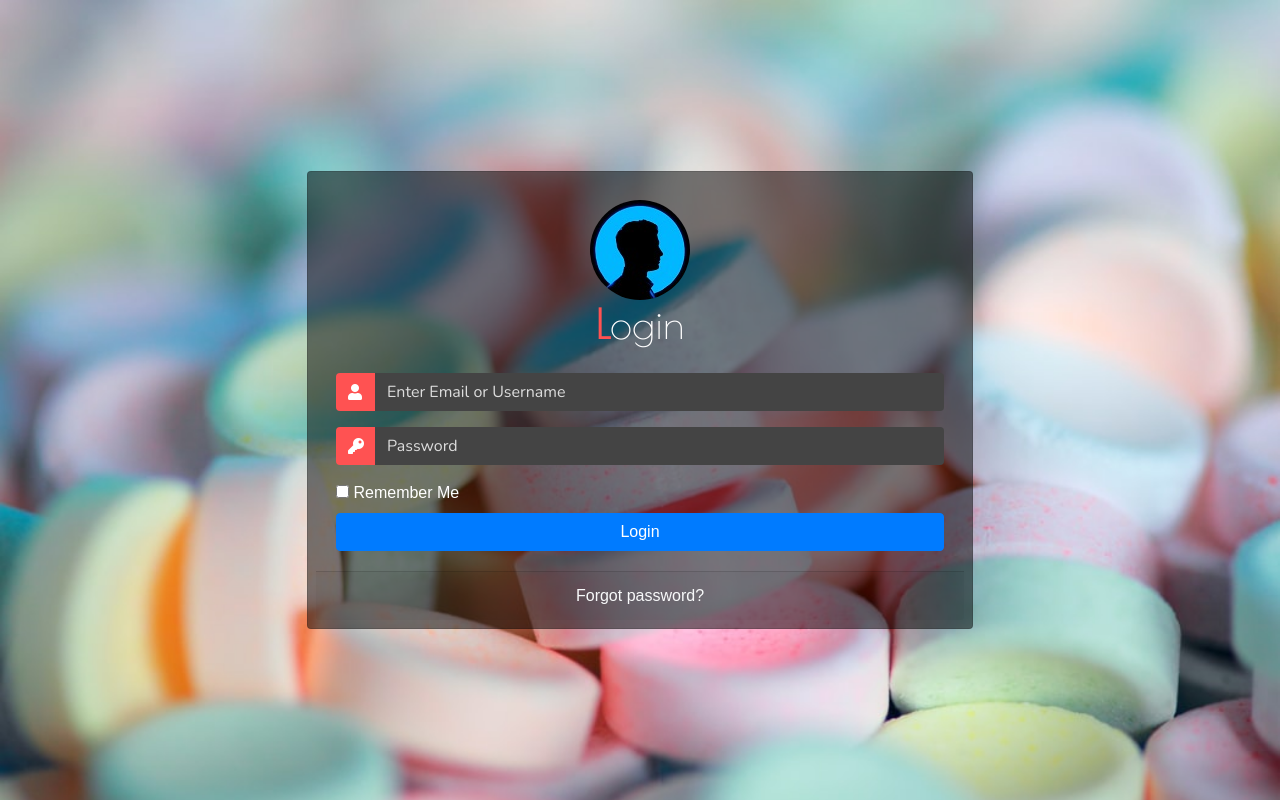
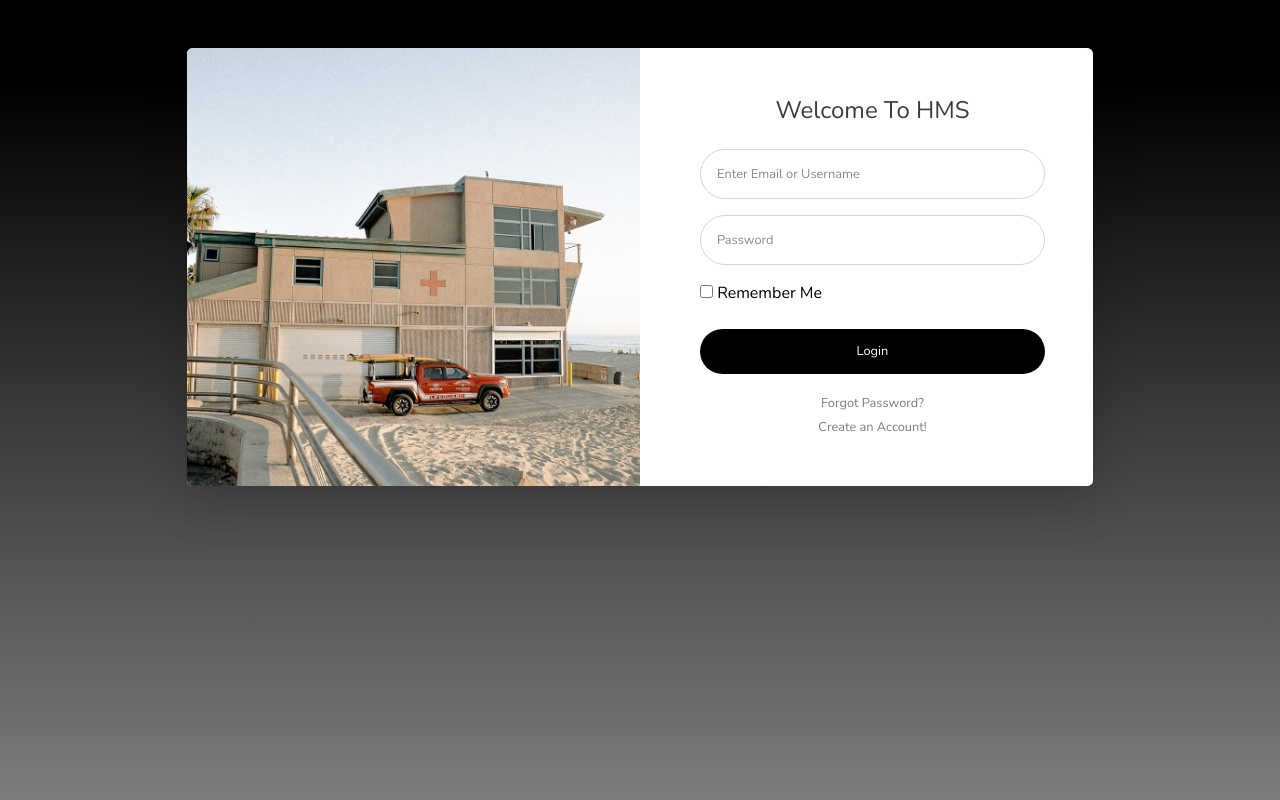
Before and after one commit to Kundananji/pharmacysystem, a PHP site: page /login in a window 1280 px wide. Run offline with PHP 8.4, Linux system fonts and the light colour scheme; some libraries are stand-ins or nearby versions; some web fonts are replaced.

Commit message:
Latest Changes

```diff
--- a/custom-scripts.php
+++ b/custom-scripts.php
@@ -4,6 +4,7 @@
 <script type="text/javascript" src="js/custom/menu.js?v=1673693203"></script>
 <script type="text/javascript" src="js/custom/privilege.js?v=1673693203"></script>
 <script type="text/javascript" src="js/custom/users.js?v=1673693203"></script>
+<script type="text/javascript" src="js/custom/medicines.js?v=1673693204"></script>
 <script>
   $(document).ready(()=>{
     <?php if(sizeof($_GET)<2){ ?>
--- a/login.php
+++ b/login.php
@@ -1,133 +1,96 @@
+<?php
+  session_start();include("config/database.php");include("config/authentication.php"); $authentication = new Authentication();$userLoggedIn = $authentication->isUserLoggedIn();$user = null;
+  if($userLoggedIn && isset($_SESSION['user_id'])){
+    $user = $authentication->getUserById($_SESSION['user_id']);
+    if($user!=null){
+      header("location: dashboard");
+    }
+  }
+  ?>
  <!DOCTYPE html>
-<html lang="en" dir="ltr">
+<html lang="en">
 <head>
   <meta charset="utf-8">
-    <title>Pharmacy Management - Login</title>
-    <link rel="stylesheet" href="bootstrap/css/bootstrap.min.css">
-		<script src="bootstrap/js/jquery.min.js"></script>
-		<script src="bootstrap/js/bootstrap.min.js"></script>
+  <meta http-equiv="X-UA-Compatible" content="IE=edge">
+  <meta name="viewport" content="width=device-width, initial-scale=1, shrink-to-fit=no">
+  <meta name="description" content="">
+  <meta name="author" content="">
+  <title>Login to HMS</title>
+  <?php
+   if($user!=null){
+    echo' <meta http-equiv="refresh" content="0;url=dashboard" />';
+   }
+   ?>
+  <!-- Custom fonts for this template-->
   <link href="vendor/fontawesome-free/css/all.min.css" rel="stylesheet" type="text/css">
-
-    <link rel="shortcut icon" href="images/icon.svg" type="image/x-icon">
-    <link rel="stylesheet" href="css/index.css">
-    <script src="js/index.js"></script>
-
+  <link href="https://fonts.googleapis.com/css?family=Nunito:200,200i,300,300i,400,400i,600,600i,700,700i,800,800i,900,900i" rel="stylesheet">
+  <!-- Custom styles for this template-->
+  <link href="css/sb-admin-2-hms.css" rel="stylesheet">
   <!-- Styles for Sweet alert Pluggin-->
   <link href="css/sweetalert.css" rel="stylesheet">
+
+  <!-- customized styles for login page -->
+  <style type="text/css">
+  .bg-login-image {
+    background: url("img/hms-login.jpg");
+    background-position: center;
+    background-size: cover;
+  }
+  </style>
+
+
 </head>
-  <body>
+
+<body class="bg-gradient-primary">
+
   <div class="container">
 
+    <!-- Outer Row -->
+    <div class="row justify-content-center">
+      <div class="col-xl-10 col-lg-12 col-md-9">
+        <div class="card o-hidden border-0 shadow-lg my-5">
+          <div class="card-body p-0">
+            <!-- Nested Row within Card Body -->
+            <div class="row">
+              <div class="col-lg-6 d-none d-lg-block bg-login-image">
 
-
-      <div id="login-form" class="card m-auto p-2">
-        <div class="card-body">
-
-          <form class="user login-form">
-          <div class="logo">
-        			<img src="images/prof.jpg" class="profile"/>
-        			<h1 class="logo-caption"><span class="tweak">L</span>ogin</h1>
-    </div> <!-- logo class -->
-                    <div class="input-group form-group">
-                    <div class="input-group-prepend">
-                      <span class="input-group-text"><i class="fas fa-user text-white"></i></span>
               </div>
+              <div class="col-lg-6">
+                <div class="p-5">
+                  <div class="text-center">
+                    <h1 class="h4 text-gray-900 mb-4">Welcome To HMS</h1>
+                  </div><form class="user">
+                    <div class="form-group">
                       <input type="email" class="form-control form-control-user" id="inputEmail" aria-describedby="emailHelp" placeholder="Enter Email or Username">
                     </div>
-                    <div class="input-group form-group">
-                    <div class="input-group-prepend">
-                    <span class="input-group-text"><i class="fas fa-key text-white"></i></span>
-                  </div>
+                    <div class="form-group">
                       <input type="password" class="form-control form-control-user" id="inputPassword" placeholder="Password">
                     </div>
                       <div class="form-group">
                         <div class="">
                           <input type="checkbox" class="" id="checkbox-remember-me">
-                          <label class="" style="color:white" for="customCheck">Remember Me</label>
+                          <label class="" for="customCheck">Remember Me</label>
                         </div>
                       </div>
-                      <a href="javascript:void(0)" id="link-login" class="btn btn-primary btn-user btn-block btn-custom">
+                      <a href="javascript:void(0)" id="link-login" class="btn btn-primary btn-user btn-block">
                         Login
                       </a>
                   </form>
-
-        </div> <!-- cord-body class -->
-        <div class="card-footer">
+                  <hr>
                   <div class="text-center">
-            <a class="text-light" onclick="displayForgotPasswordForm();" style="cursor: pointer;">Forgot password?</a>
+                    <a class="small" href="javascript:void(0)" id="link-reset-password">Forgot Password?</a>
                   </div>
-        </div> <!-- cord-footer class -->
-      </div> <!-- card class -->
-
-      <div id="forgot-password-form" class="card m-auto p-2" style="display: none;">
-        <div class="card-body">
-          <div name="login-form" class="login-form">
-            <div class="logo">
-              <img src="images/prof.jpg" class="profile"/>
-              <h1 class="logo-caption"><span class="tweak">F</span>orget <span class="tweak">P</span>assword</h1>
-            </div> <!-- logo class -->
-
-            <div id="email-number-fields">
-              <p class="h6 text-center text-light">Enter email and contact number below to reset username and password<p>
-              <div class="input-group form-group">
-                <div class="input-group-prepend">
-                  <span class="input-group-text"><i class="fas fa-envelope text-white"></i></span>
-                </div>
-                <input id="email" type="email" class="form-control" placeholder="enter email" required>
-              </div> <!--input-group class -->
-
-              <div class="input-group form-group">
-                <div class="input-group-prepend">
-                  <span class="input-group-text"><i class="fas fa-key text-white"></i></span>
-                </div>
-                <input id="contact_number" type="number" class="form-control" placeholder="enter contact number" onkeyup="validate();" required>
-              </div> <!-- input-group class -->
-
-              <div class="form-group">
-                <button class="btn btn-default btn-block btn-custom" onclick="verifyEmailNumber();">Verify</button>
+                  <div class="text-center">
+                    <a class="small" href="register">Create an Account!</a>
                   </div>
                 </div>
-
-
-            <div id="username-password-fields" style="display: none;">
-              <div class="input-group form-group">
-                <div class="input-group-prepend">
-                  <span class="input-group-text"><i class="fas fa-user text-white"></i></span>
-                </div>
-                <input id="username" type="text" class="form-control" placeholder="enter username" onblur="notNull(this.value, 'username_error');" >
-              </div> <!--input-group class -->
-              <code class="text-light small font-weight-bold float-right mb-2" id="username_error" style="display: none;"></code>
-
-              <div class="input-group form-group">
-                <div class="input-group-prepend">
-                  <span class="input-group-text"><i class="fas fa-lock text-white"></i></span>
-                </div>
-                <input id="password" type="text" class="form-control" placeholder="enter password" onkeyup="validatePassword();" >
-              </div> <!-- input-group class -->
-              <code class="text-light small font-weight-bold float-right mb-2" id="password_error" style="display: none;"></code>
-
-              <div class="input-group form-group">
-                <div class="input-group-prepend">
-                  <span class="input-group-text"><i class="fas fa-key text-white"></i></span>
-                </div>
-                <input id="confirm_password" type="password" class="form-control" placeholder="confirm password" onkeyup="validatePassword();" >
-              </div> <!-- input-group class -->
-              <code class="text-light small font-weight-bold float-right mb-2" id="confirm_password_error" style="display: none;"></code>
-              <div class="form-group">
-                <button class="btn btn-default btn-block btn-custom" onclick="updateUsernamePassword();">Reset Password</button>
               </div>
             </div>
-          </div><!-- form close -->
-
-        </div> <!-- cord-body class -->
-        <div class="card-footer">
-          <div class="text-center">
-            <a class="text-light" onclick="displayLoginForm();" style="cursor: pointer;">Login here</a>
           </div>
-        </div> <!-- cord-footer class -->
-      </div> <!-- card class -->
-
-    </div> <!-- container class -->
+        </div>
+      </div>
+    </div>
+  </div>
 
   <!-- Bootstrap core JavaScript-->
   <script src="vendor/jquery/jquery.min.js"></script>
@@ -137,6 +100,10 @@
   <script src="vendor/jquery-easing/jquery.easing.min.js"></script>
 
   <script src="js/util.js"></script>
+
+  <!-- Custom scripts for all pages-->
+  <script src="js/sb-admin-2.min.js"></script>
+
   <!--Sweetalert for popup notifications -->
   <script src="js/sweetalert.min.js"></script>
 
```
Also changed, not shown: logout.php (deleted, +0 -20 lines). Lines whose indentation alone changed are shown as unchanged.
